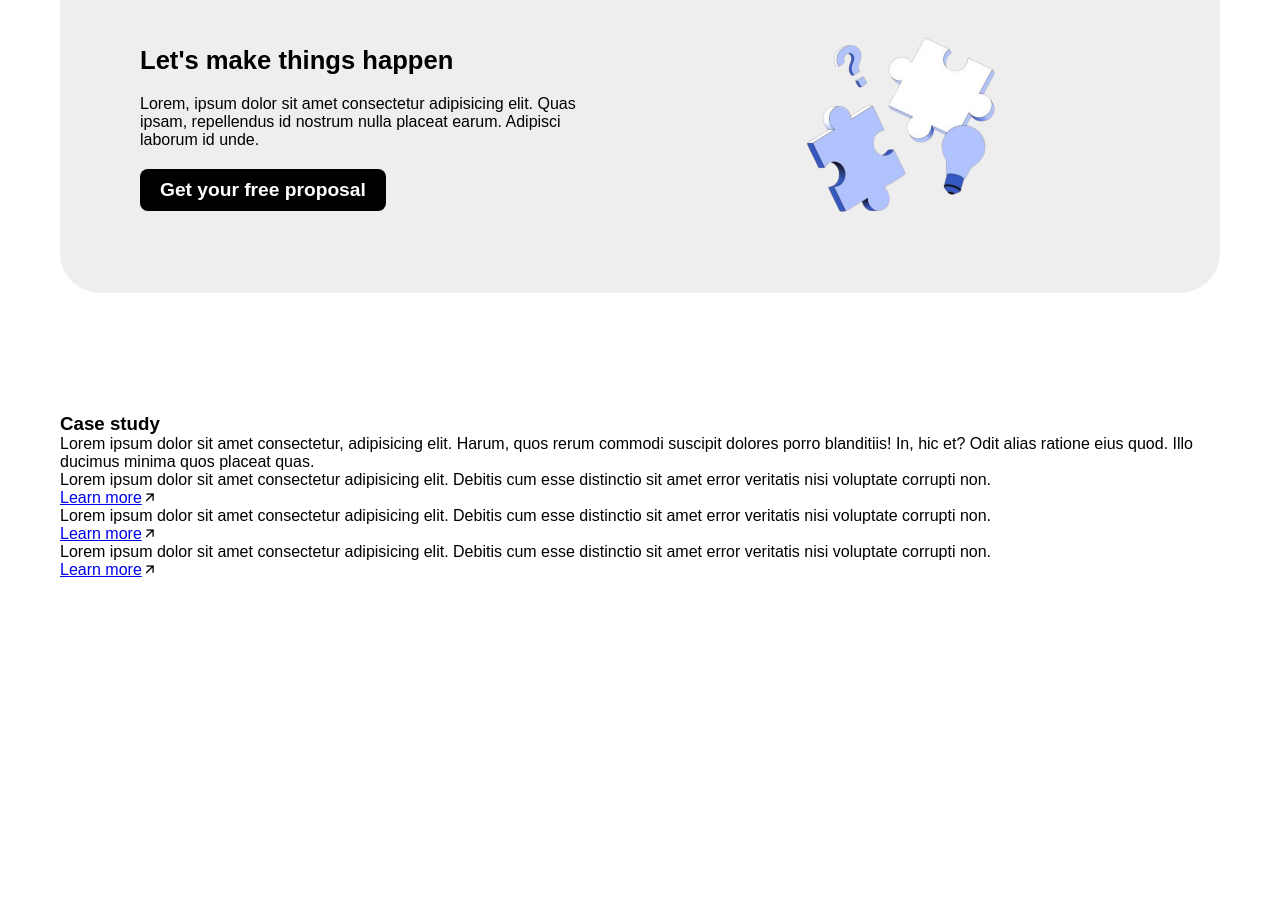
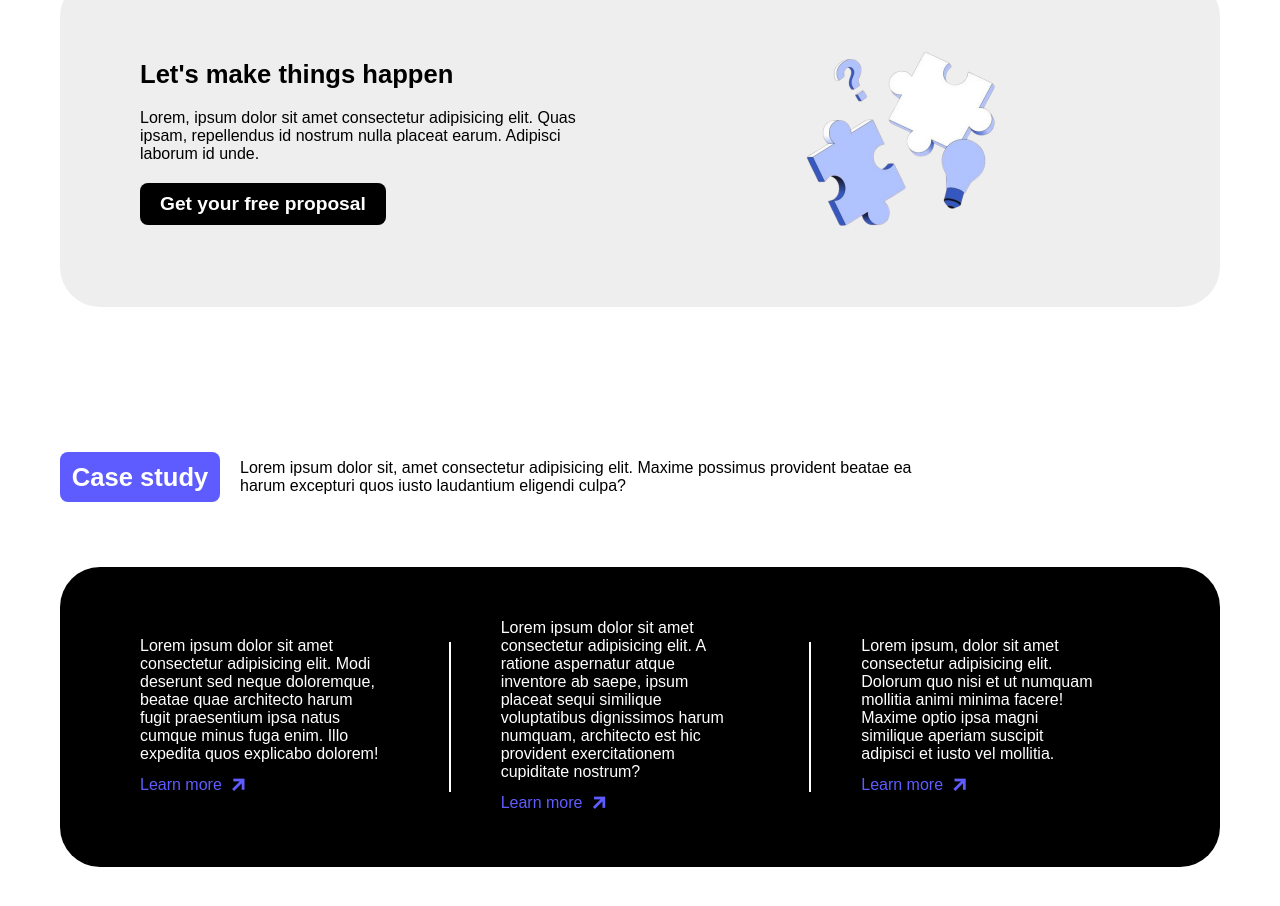
Before and after one commit to mausamprajapati/html-css-projects, a plain HTML site: page landing-page/index.html in a window 1280 px wide. Shown: the part 1854-2760 px from the top of the page. Before the commit the page ends 2473 px from the top, so only its background shows below. Drawn offline with nearby package versions, Linux system fonts and the light colour scheme.

Commit message:
landing page: added case study section

```diff
--- a/landing-page/index.html
+++ b/landing-page/index.html
@@ -13,11 +13,9 @@
 
   <body>
     <div id="main">
-
       <!-- Hero-section -->
 
       <div class="hero-section">
-
         <!-- navbar -->
 
         <nav>
@@ -69,9 +67,7 @@
         </div>
       </div>
 
-
       <!-- Service-section -->
-
 
       <div class="service-section">
         <div class="service-header">
@@ -152,9 +148,7 @@
         </div>
       </div>
 
-
       <!-- Feature-section -->
-
 
       <div class="feature">
         <div class="feature-left">
@@ -171,9 +165,7 @@
         </div>
       </div>
 
-
       <!-- Case-study-section -->
-
 
       <div class="case-study">
         <div class="case-study-header">
@@ -181,17 +173,18 @@
             <h3>Case study</h3>
           </div>
           <p>
-            Lorem ipsum dolor sit amet consectetur, adipisicing elit. Harum,
-            quos rerum commodi suscipit dolores porro blanditiis! In, hic et?
-            Odit alias ratione eius quod. Illo ducimus minima quos placeat quas.
+            Lorem ipsum dolor sit, amet consectetur adipisicing elit. Maxime
+            possimus provident beatae ea harum excepturi quos iusto laudantium
+            eligendi culpa?
           </p>
         </div>
         <div class="case-study-footer">
           <div class="footer-left">
             <p>
-              Lorem ipsum dolor sit amet consectetur adipisicing elit. Debitis
-              cum esse distinctio sit amet error veritatis nisi voluptate
-              corrupti non.
+              Lorem ipsum dolor sit amet consectetur adipisicing elit. Modi
+              deserunt sed neque doloremque, beatae quae architecto harum fugit
+              praesentium ipsa natus cumque minus fuga enim. Illo expedita quos
+              explicabo dolorem!
             </p>
             <div class="case-study-learn-more">
               <a href="#">Learn more</a><i class="ri-arrow-right-up-line"></i>
@@ -200,9 +193,10 @@
           <div class="line"></div>
           <div class="footer-middle">
             <p>
-              Lorem ipsum dolor sit amet consectetur adipisicing elit. Debitis
-              cum esse distinctio sit amet error veritatis nisi voluptate
-              corrupti non.
+              Lorem ipsum dolor sit amet consectetur adipisicing elit. A ratione
+              aspernatur atque inventore ab saepe, ipsum placeat sequi similique
+              voluptatibus dignissimos harum numquam, architecto est hic
+              provident exercitationem cupiditate nostrum?
             </p>
             <div class="case-study-learn-more">
               <a href="#">Learn more</a><i class="ri-arrow-right-up-line"></i>
@@ -211,9 +205,10 @@
           <div class="line"></div>
           <div class="footer-right">
             <p>
-              Lorem ipsum dolor sit amet consectetur adipisicing elit. Debitis
-              cum esse distinctio sit amet error veritatis nisi voluptate
-              corrupti non.
+              Lorem ipsum, dolor sit amet consectetur adipisicing elit. Dolorum
+              quo nisi et ut numquam mollitia animi minima facere! Maxime optio
+              ipsa magni similique aperiam suscipit adipisci et iusto vel
+              mollitia.
             </p>
             <div class="case-study-learn-more">
               <a href="#">Learn more</a><i class="ri-arrow-right-up-line"></i>
--- a/landing-page/style.css
+++ b/landing-page/style.css
@@ -134,7 +134,7 @@ nav{
 }
 .service-header{
     width: 100%;
-    height: 80px;
+    min-height: 80px;
     display: flex;
     gap: 40px;
     padding: 20px 60px;
@@ -310,8 +310,89 @@ nav{
     width: 250px;
     height: 250px;
 }
+
+
+/* case-study-section */
+
 .case-study{
     width: 100%;
     height: auto;
     padding: 40px 60px;
 }
+.case-study-header{
+    width: 100%;
+    min-height: 100px;
+    display: flex;
+    gap: 20px;
+    align-items: center;
+    margin-bottom: 40px;
+}
+.case-study-header .case-study-heading{
+    width: 160px;
+    height: 50px;
+    background-color: #5E5CFF;
+    display: flex;
+    justify-content: center;
+    align-items: center;
+    border-radius: 8px;
+}
+.case-study-header .case-study-heading h3{
+    font-size: 1.6rem;
+    color: #ffffff;
+}
+.case-study-header p{
+    width: 60%;
+}
+.case-study-footer{
+    width: 100%;
+    min-height: 300px;
+    background-color: black;
+    color: #ffffff;
+    padding: 40px 80px;
+    border-radius: 40px;
+    display: flex;
+    align-items: center;
+}
+.case-study-footer .footer-left{
+    width: 30%;
+    padding-right: 40px;
+    margin-right: 30px;
+    display: flex;
+    flex-direction: column;
+    gap: 10px;
+}
+.case-study-footer .footer-middle{
+    width: 30%;
+    padding-right: 40px;
+    margin-right: 30px;
+    display: flex;
+    flex-direction: column;
+    gap: 10px;
+}
+.case-study-footer .footer-right{
+    width: 30%;
+    padding-right: 40px;
+    display: flex;
+    flex-direction: column;
+    gap: 10px;
+}
+.case-study-footer .case-study-learn-more{
+    display: flex;
+    align-items: center;
+}
+.case-study-footer .case-study-learn-more a{
+    color: #5E5CFF;
+    text-decoration: none;
+    margin-right: 5px;
+}
+.case-study-footer .case-study-learn-more i{
+    color: #5E5CFF;
+    font-size: 1.4rem;
+    font-weight: 600;
+}
+.case-study-footer .line{
+    width: 2px;
+    min-height: 150px;
+    background-color: #ffffff;
+    margin-right: 50px;
+}
```
